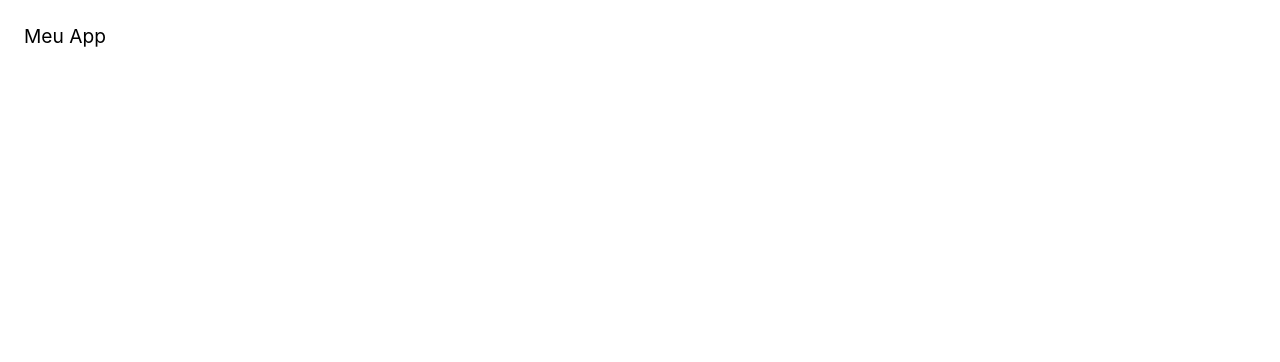
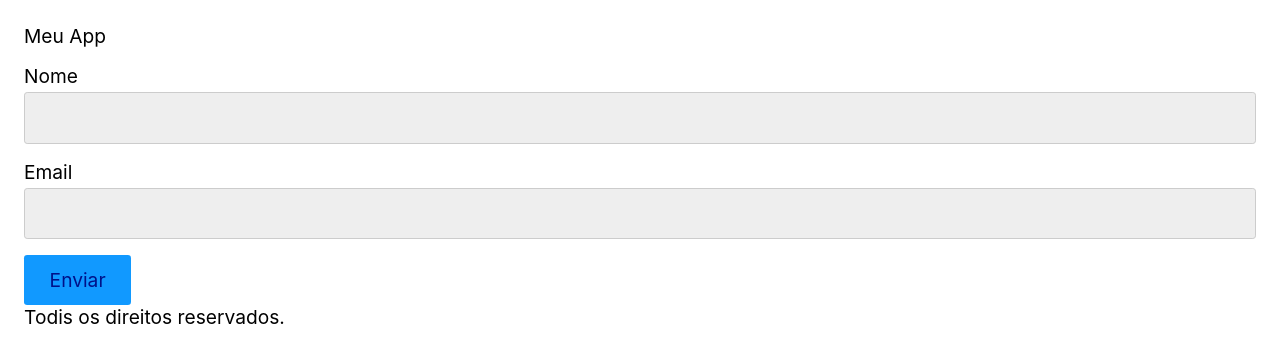
Before and after one commit to Lucas-HMSC/aprendendo-react, a React (Create React App) app in the folder appreact/: page / in a window 1280 px wide. Shown: the top 362 px of the page. Built offline with nearby package versions, Linux system fonts and the light colour scheme.

Commit message:
Componentes

```diff
--- a/appreact/src/App.js
+++ b/appreact/src/App.js
@@ -1,7 +1,15 @@
 import React from 'react';
+import Footer from './Footer';
+import Form from './Form';
 
 const App = () => {
-  return <div>Meu App</div>;
+  return (
+    <React.Fragment>
+      Meu App
+      <Form />
+      <Footer />
+    </React.Fragment>
+  );
 }
 
 export default App;
--- /dev/null
+++ b/appreact/src/Button.js
@@ -0,0 +1,5 @@
+import React from 'react';
+
+export const Button = () => {
+  return <button>Enviar</button>;
+};
--- /dev/null
+++ b/appreact/src/Footer.js
@@ -0,0 +1,7 @@
+import React from 'react';
+
+const Footer = () => {
+  return <footer>Todis os direitos reservados.</footer>;
+};
+
+export default Footer;
--- /dev/null
+++ b/appreact/src/Form.js
@@ -0,0 +1,21 @@
+import React from 'react';
+import { Button } from './Button';
+import Input from './Input';
+
+const Form = () => {
+  return (
+    <form>
+      <p>
+        <label htmlFor="nome">Nome</label>
+        <Input />
+      </p>
+      <p>
+        <label htmlFor="mail">Email</label>
+        <Input />
+      </p>
+      <Button />
+    </form>
+  );
+};
+
+export default Form;
--- /dev/null
+++ b/appreact/src/Input.js
@@ -0,0 +1,7 @@
+import React from 'react';
+
+const Input = () => {
+  return <input type="text" />;
+};
+
+export default Input;
```
Also changed, not shown: 1 other file (tests, documents, lock files or other folders).
